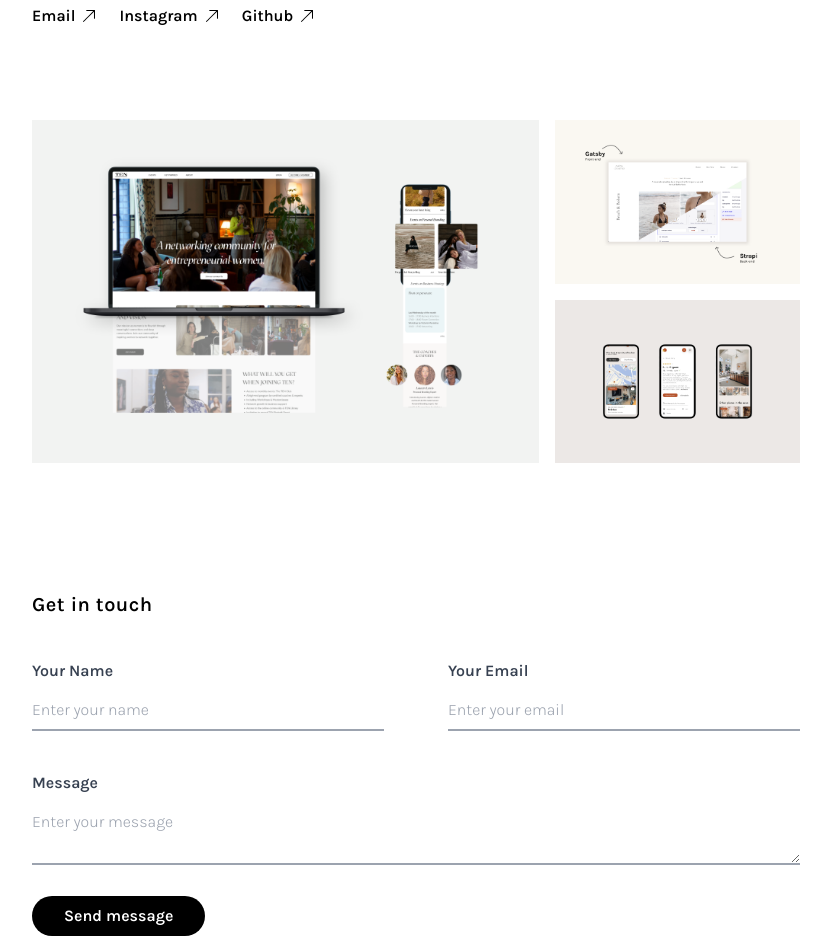
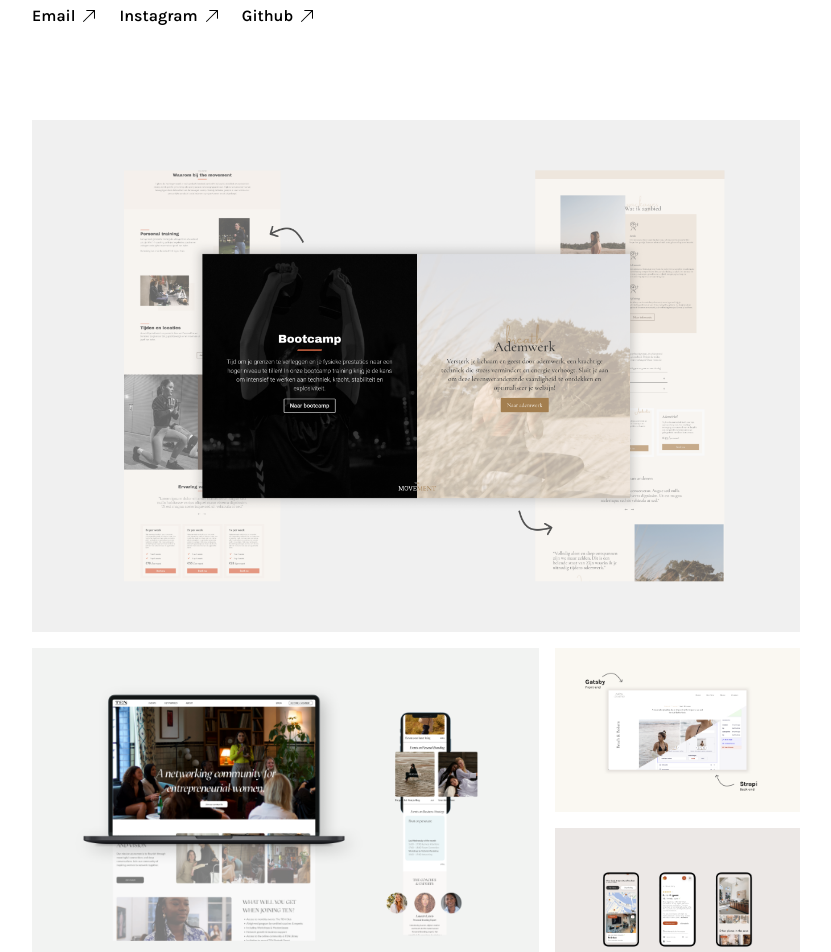
Before and after one commit to bartfluitsma/bartfluitsma.test, a Next.js app: page / in a window 1280 px wide. Shown: the part 280-1232 px from the top of the page, without its empty margins (224-1055 px from the left). Built offline with nearby package versions, Linux system fonts and the light colour scheme.

Commit message:
added new project

```diff
--- a/src/components/PortfolioGrid.tsx
+++ b/src/components/PortfolioGrid.tsx
@@ -17,7 +17,7 @@ const PortfolioGrid = () => {
       <div>
         <Heading as={1}>My projects</Heading>
         <Text>
-          I always give 100% of my attention to every project I work on. My focus is on creating websites that are easy for both owners and visitors to use, while also incorporating logical design principles and maintaining optimal speed. Have a look at some of my projects below.
+          When working on a project, I always give a 100%. My focus is on creating websites that are easy for both owners and visitors to use, while also incorporating logical design principles and maintaining optimal speed. Have a look at some of my projects below.
         </Text>
         <div className="mt-10">
           {visibleItems.map((item, key) =>
--- a/src/components/PortfolioImageGrid.tsx
+++ b/src/components/PortfolioImageGrid.tsx
@@ -1,34 +1,53 @@
-import { portfolioItems } from "@/data/data";
-import Image from "next/image";
-import Link from "next/link";
+import { portfolioItems } from '@/data/data'
+import Image from 'next/image'
+import Link from 'next/link'
 
 const PortfolioImageGrid = () => {
   return (
     <>
-      <div className="grid grid-cols-1 sm:grid-cols-3 sm:gap-4">
-        <div className="col-span-2 overflow-hidden">
+      <div className='overflow-hidden mb-4'>
         <Link href={`/projects#${portfolioItems[0].anchor}`} scroll={false}>
-            <Image
+          <Image
             src={portfolioItems[0].image}
             alt={`${portfolioItems[0].title} mockup`}
             height={1000}
             width={1000}
-            className="w-full h-full object-cover transition duration-300 ease-in-out hover:scale-105"
+            className='w-full h-full object-cover transition duration-300 ease-in-out hover:scale-105'
             priority
           />
         </Link>
+      </div>
+      <div className='grid grid-cols-1 sm:grid-cols-3 sm:gap-4'>
+        <div className='col-span-2 overflow-hidden'>
+          <Link href={`/projects#${portfolioItems[1].anchor}`} scroll={false}>
+            <Image
+              src={portfolioItems[1].image}
+              alt={`${portfolioItems[1].title} mockup`}
+              height={1000}
+              width={1000}
+              className='w-full h-full object-cover transition duration-300 ease-in-out hover:scale-105'
+              priority
+            />
+          </Link>
         </div>
-        <div className="col-span-1 mt-4 sm:mt-0 overflow-hidden">
-          <div className="grid grid-cols-2 sm:grid-cols-1 gap-4">
-            {portfolioItems.slice(1).map((portfolio, idx) => (
-              <div key={idx} className="overflow-hidden">
-                <Link href={(idx >= 1) ? '/projects#read-more' : `/projects#${portfolio.anchor}`} scroll={false}>
+        <div className='col-span-1 mt-4 sm:mt-0 overflow-hidden'>
+          <div className='grid grid-cols-2 sm:grid-cols-1 gap-4'>
+            {portfolioItems.slice(2).map((portfolio, idx) => (
+              <div key={idx} className='overflow-hidden'>
+                <Link
+                  href={
+                    idx >= 1
+                      ? '/projects#read-more'
+                      : `/projects#${portfolio.anchor}`
+                  }
+                  scroll={false}
+                >
                   <Image
                     src={portfolio.image}
                     alt={`${portfolio.title} mockup`}
                     height={500}
                     width={500}
-                    className="w-full h-full object-cover transition duration-300 ease-in-out hover:scale-105"
+                    className='w-full h-full object-cover transition duration-300 ease-in-out hover:scale-105'
                     priority
                   />
                 </Link>
@@ -38,7 +57,7 @@ const PortfolioImageGrid = () => {
         </div>
       </div>
     </>
-  );
-};
+  )
+}
 
-export default PortfolioImageGrid;
+export default PortfolioImageGrid
--- a/src/data/data.tsx
+++ b/src/data/data.tsx
@@ -1,4 +1,11 @@
 export const portfolioItems = [
+    {
+        title: 'The Movement',
+        image: '/images/the-movement-website-mockup.png',
+        description: 'The Movement offers personal training for bootcamps and breathwork.<br><br>The challenge was to design <i>two contrasting yet cohesive</i> landing pages: one representing strength and energy, while the other evoking peace, tranquility, and mindfulness.',
+        website: 'https://join-themovement.nl',
+        anchor: 'the-movement',
+      },
     {
       title: 'TEN women community',
       image: '/images/ten-women-website-mockup.png',
```
Also changed, not shown: public/images/the-movement-website-mockup.png (added).
